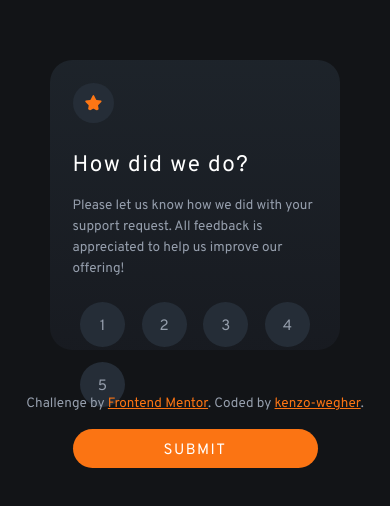
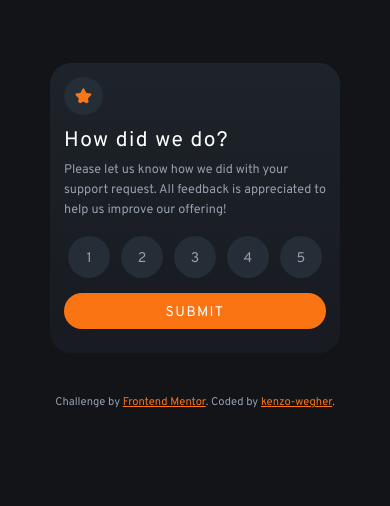
Before and after one commit to kenzo-wegher/interactive-rating-component, a plain HTML site: page index.html in a window 390 px wide. Shown: the part 186-692 px from the top of the page. Drawn offline with Linux system fonts and the light colour scheme.

Commit message:
Add files via upload

```diff
--- a/styles/index.scss
+++ b/styles/index.scss
@@ -177,8 +177,45 @@ body {
 }
 
 @media only screen and (max-width: 500px) {
+
+    html {
+        font-size: 14px;
+    }
+
     #rating-box, #thank-you-box {
         width: 290px;
         height: 290px;
+        padding: 1rem;
+    }
+
+    #rating-box {
+        img {
+            padding: 0.8rem;
+            margin-bottom: 0.5rem;
+        }
+        h1 {
+            margin-bottom: 0.5rem;
+        }
+        p {
+            margin-bottom: 0.8rem;
+        }
+        ul {
+            margin-bottom: 0.8rem;
+            li {
+                button {
+                    margin: 0.3rem;
+                }
+            }
+        }
+    }
+
+    #thank-you-box {
+        img {
+            width: 120px;
+        }
+    }
+
+    .attribution {
+        font-size: 0.8rem;
     }
 }
```
Also changed, not shown: styles/index.css, 1 other file.
